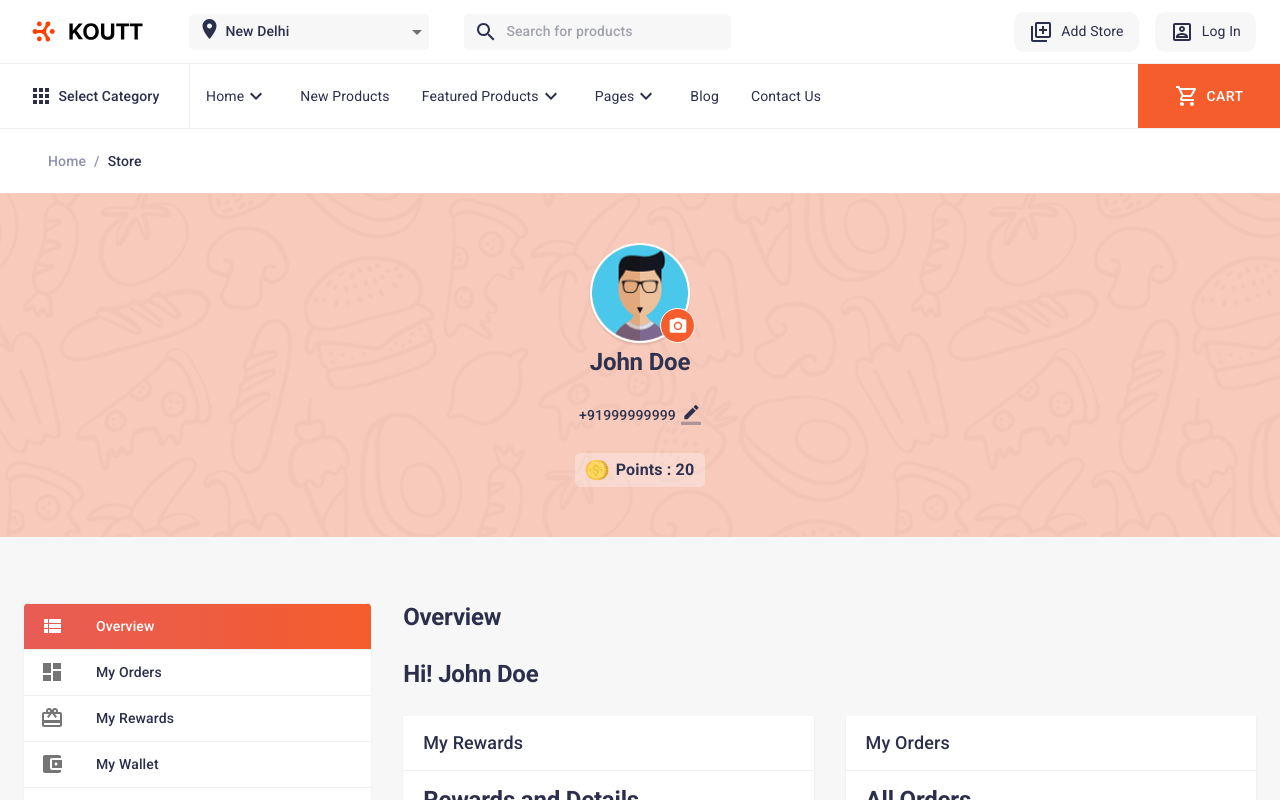
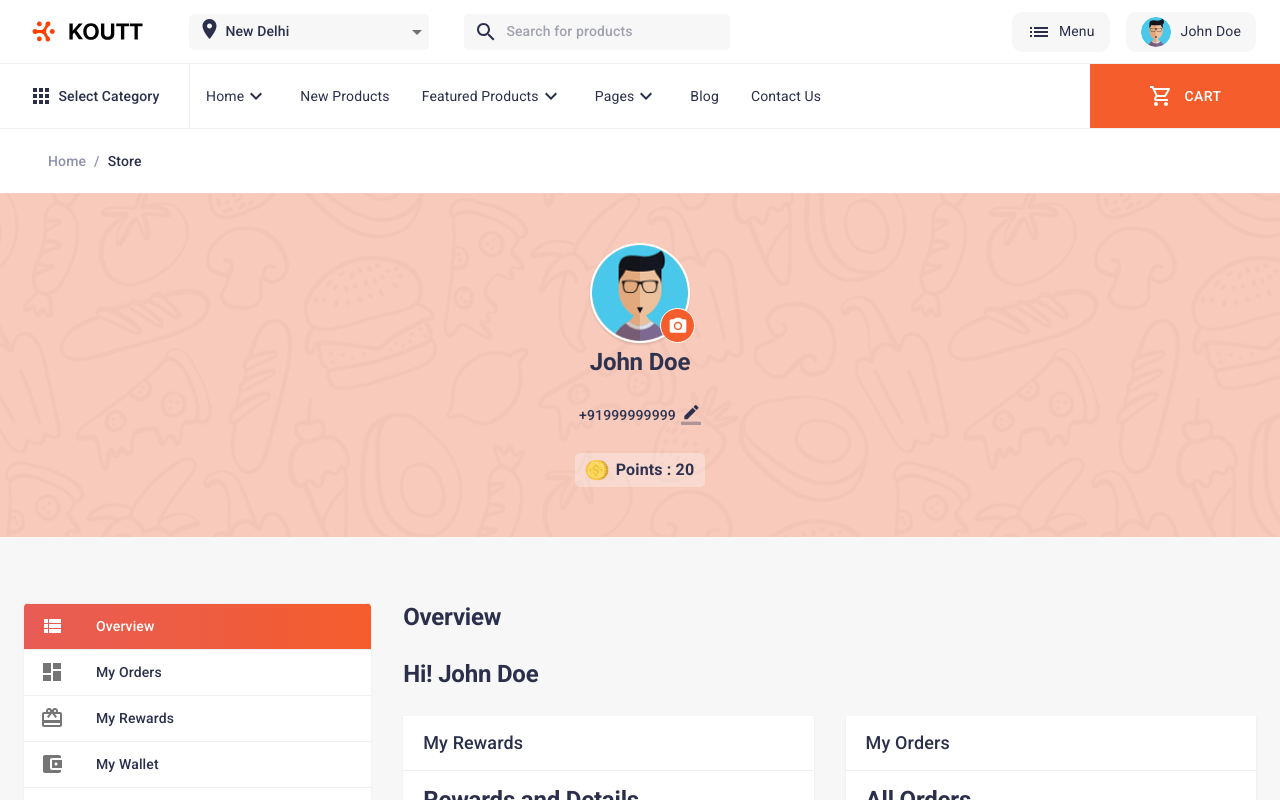
Before and after one commit to apexof/gambo-market, a Next.js app: page /store in a window 1280 px wide. Shown: the top 800 px of the page. Built offline with nearby package versions, Linux system fonts and the light colour scheme.

Commit message:
удлинил карт дравер переименовал менюшки

```diff
--- a/components/Header/Header.jsx
+++ b/components/Header/Header.jsx
@@ -4,10 +4,10 @@ import Link from '../Elements/Link'
 import HeaderSelect from '../Elements/Select1'
 import { useThemeContext } from '../ThemeSwitcher/MyThemeProvider'
 import HeaderSearch from './HeaderTop/HeaderSearch'
-import HeaderMenu from './HeaderTop/HeaderMenu'
-import HeaderMenu2 from './HeaderTop/HeaderMenu2'
+import ProfileMenu from './HeaderTop/ProfileMenu'
+import ContactMenu from './HeaderTop/ContactMenu'
 import HeaderBtn from '../Elements/HeaderBtn'
-import LeftDrawer from './HeaderBottom/LeftDrawer'
+import CartDrawer from './HeaderBottom/CartDrawer'
 import HeaderNavMenu from './HeaderBottom/HeaderNavMenu'
 import SelectCategoryModal from './HeaderBottom/SelectCategoryModal'
 import { makeStyles } from "@material-ui/core/styles";
@@ -118,12 +118,12 @@ export default function HeaderTop({ loggedIn = false }) {
                     <HeaderSelect selectItems={selectItems} />
                 </Box>
                 <HeaderSearch />
-                {loggedIn ?
+                {!loggedIn ?
                     <>
                         <Box mx={2}>
-                            <HeaderMenu2 />
+                            <ContactMenu />
                         </Box>
-                        <HeaderMenu />
+                        <ProfileMenu />
                     </>
                     :
                     <>
@@ -137,7 +137,7 @@ export default function HeaderTop({ loggedIn = false }) {
             <Toolbar className={classes.toolbar2}>
                 <SelectCategoryModal />
                 <HeaderNavMenu />
-                <LeftDrawer />
+                <CartDrawer />
             </Toolbar>
         </AppBar >
     )
--- a/components/Header/HeaderBottom/LeftDrawer.jsx
+++ b/components/Header/HeaderBottom/CartDrawer.jsx
@@ -32,7 +32,7 @@ const useStyles = makeStyles(theme => ({
         width: 'auto',
     },
     btn: {
-        width: 142,
+        width: 190,
         height: 64,
         background: theme.palette.secondary.main,
         color: theme.palette.secondary.contrastText,
@@ -88,7 +88,7 @@ export default function TemporaryDrawer() {
         <>
             <Button onClick={toggleDrawer} className={classes.btn}>
                 <ShoppingCartOutlinedIcon />
-                <Box ml={1}>
+                <Box ml={1.5}>
                     Cart
                 </Box>
             </Button>
```
Also changed, not shown: components/Header/HeaderTop/ContactMenu.jsx (renamed from components/Header/HeaderTop/HeaderMenu2.jsx), components/Header/HeaderTop/ProfileMenu.jsx (renamed from components/Header/HeaderTop/HeaderMenu.jsx).
